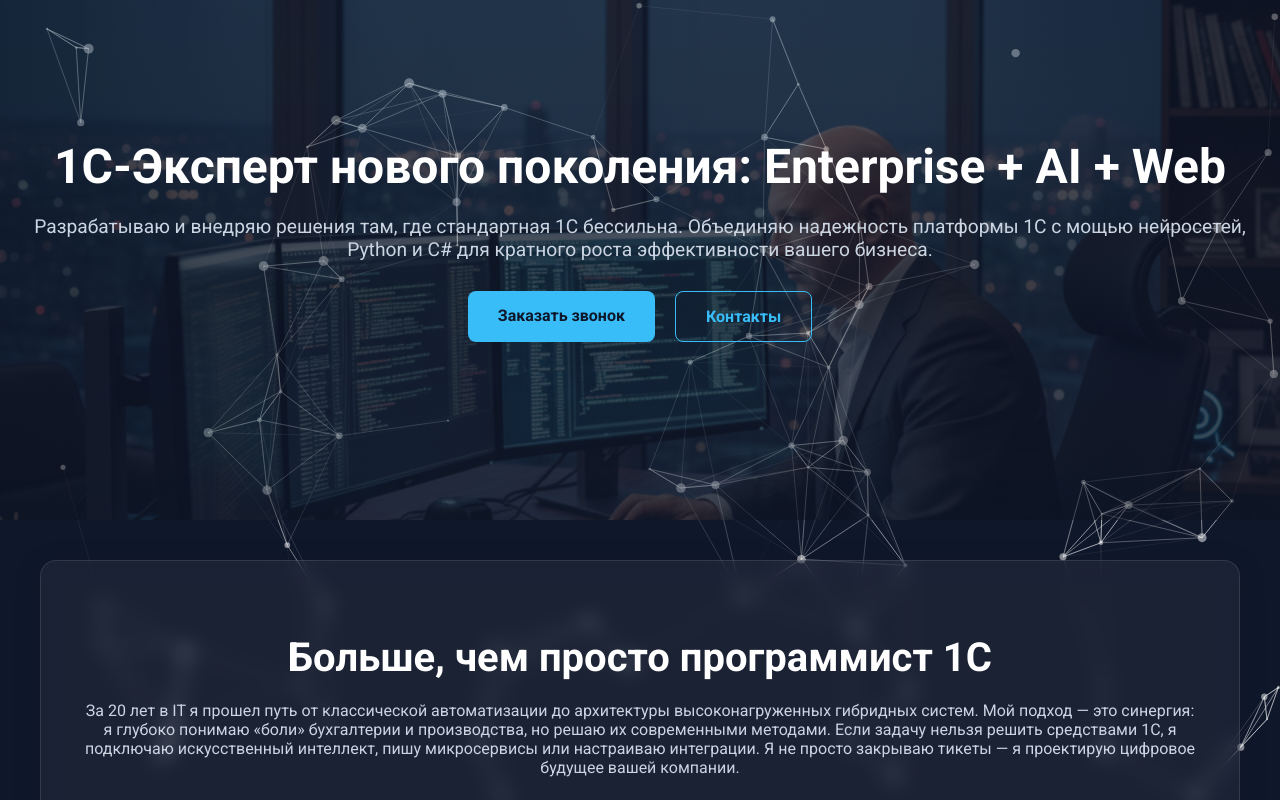
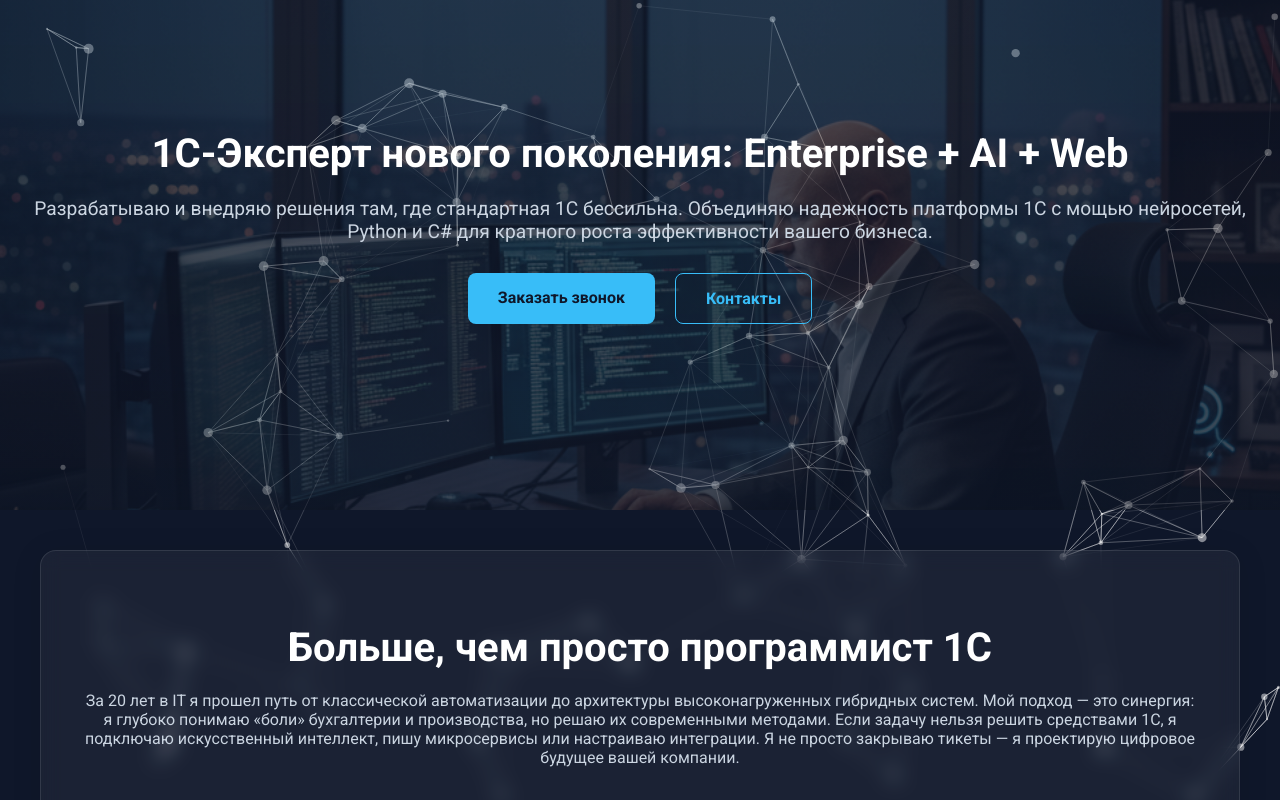
Before and after one commit to prepod2003/1c-expert-landing, a React (Create React App) app: page / in a window 1280 px wide. Shown: the top 800 px of the page. Built offline with nearby package versions, Linux system fonts and the light colour scheme.

Commit message:
feat: Move hero content higher and reduce h1 font size

```diff
--- a/src/components/Hero.css
+++ b/src/components/Hero.css
@@ -14,7 +14,7 @@
 .hero {
   position: relative;
   color: white;
-  padding: 20px 20px 100px 20px;
+  padding: 10px 20px 100px 20px;
   text-align: center;
   min-height: 400px;
   display: flex;
@@ -81,7 +81,7 @@
 }
 
 .hero h1 {
-  font-size: 3rem;
+  font-size: 2.5rem;
   margin-bottom: 20px;
 }
 
```
